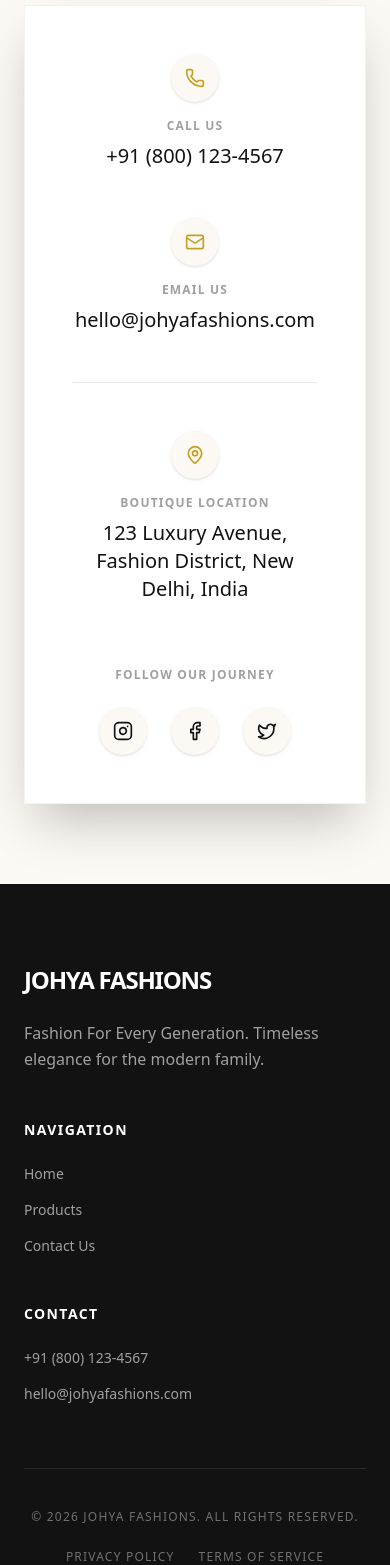
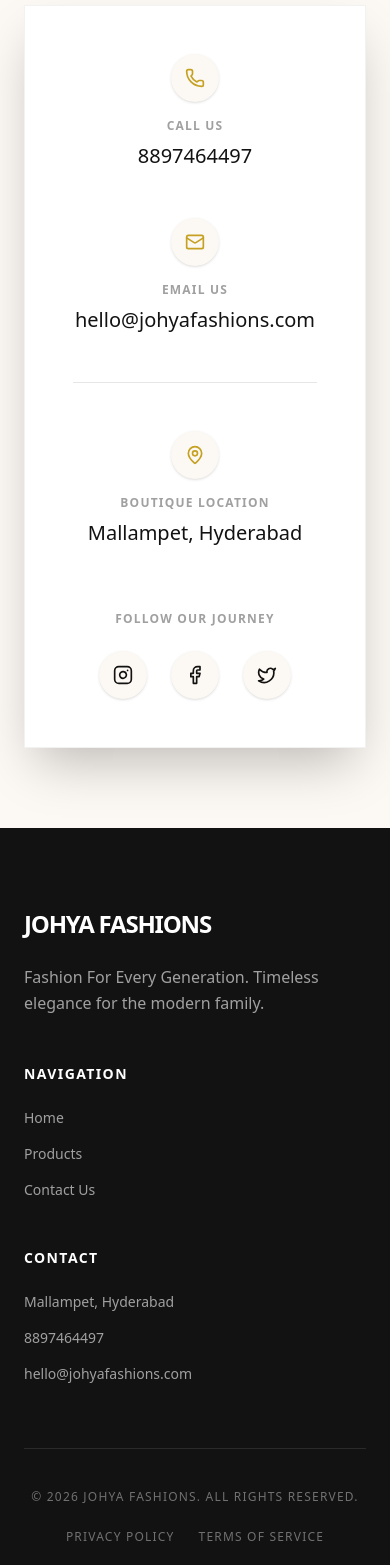
Before and after one commit to MSAHARSHREDDY/Johya_Fashions_Website, a React (Vite) app: page /contact in a window 390 px wide. Shown: the part 343-1908 px from the top of the page. Built offline with nearby package versions, Linux system fonts and the light colour scheme.

Commit message:
Modified address and background image

```diff
--- a/src/components/Footer.tsx
+++ b/src/components/Footer.tsx
@@ -31,6 +31,7 @@ export default function Footer() {
           <div className="space-y-6">
             <h4 className="text-sm font-semibold uppercase tracking-widest">Contact</h4>
             <div className="text-white/60 space-y-4 text-sm">
+              <p>{contactInfo.address}</p>
               <p>{contactInfo.phone}</p>
               <p>{contactInfo.email}</p>
             </div>
--- a/src/data/index.ts
+++ b/src/data/index.ts
@@ -569,7 +569,8 @@ export const contactInfo: ContactInfo = {
   brand: 'JOHYA FASHIONS',
   tagline: 'Fashion For Every Generation',
   email: 'hello@johyafashions.com',
-  phone: '+91 (800) 123-4567',
+  phone: '8897464497',
+  address: 'Mallampet, Hyderabad',
   socials: {
     instagram: '#',
     facebook: '#',
@@ -580,6 +581,6 @@ export const contactInfo: ContactInfo = {
 export const heroData = {
   title: 'FASHION FOR EVERY GENERATION',
   subtitle: 'Discover timeless styles for women, men and kids.',
-  image: 'https://images.unsplash.com/photo-1441984904996-e0b6ba687e04?auto=format&fit=crop&q=80&w=1600',
+  image: 'https://images.unsplash.com/photo-1490481651871-ab68de25d43d?auto=format&fit=crop&q=80&w=1600',
   cta: 'EXPLORE PRODUCTS',
 };
--- a/src/pages/Contact.tsx
+++ b/src/pages/Contact.tsx
@@ -55,7 +55,7 @@ export default function Contact() {
                 <div>
                   <h3 className="text-xs font-bold uppercase tracking-widest text-charcoal/40 mb-2">Boutique Location</h3>
                   <p className="text-xl font-medium">
-                    123 Luxury Avenue, Fashion District, New Delhi, India
+                    {contactInfo.address}
                   </p>
                 </div>
               </div>
--- a/src/pages/Products.tsx
+++ b/src/pages/Products.tsx
@@ -47,11 +47,11 @@ export default function Products() {
         {/* Toolbar */}
         <div className="flex flex-col md:flex-row gap-6 mb-12 items-center justify-between">
           {/* Category Tabs */}
-          <div className="flex items-center space-x-2 overflow-x-auto pb-2 w-full md:w-auto no-scrollbar">
+          <div className="flex flex-wrap gap-3 w-full md:w-auto">
             <button
               onClick={() => setSearchParams({ category: 'all' })}
               className={cn(
-                "px-6 py-2 rounded-full text-xs font-bold tracking-widest uppercase transition-all whitespace-nowrap",
+                "px-6 py-2 rounded-full text-xs font-bold tracking-widest uppercase transition-all",
                 activeCategory === 'all' ? "bg-charcoal text-white" : "bg-white text-charcoal/40 hover:text-charcoal"
               )}
             >
@@ -62,7 +62,7 @@ export default function Products() {
                 key={cat.id}
                 onClick={() => setSearchParams({ category: cat.id })}
                 className={cn(
-                  "px-6 py-2 rounded-full text-xs font-bold tracking-widest uppercase transition-all whitespace-nowrap",
+                  "px-6 py-2 rounded-full text-xs font-bold tracking-widest uppercase transition-all",
                   activeCategory === cat.id ? "bg-charcoal text-white" : "bg-white text-charcoal/40 hover:text-charcoal"
                 )}
               >
--- a/src/types.ts
+++ b/src/types.ts
@@ -42,6 +42,7 @@ export interface ContactInfo {
   tagline: string;
   email: string;
   phone: string;
+  address: string;
   socials: {
     instagram: string;
     facebook: string;
```
